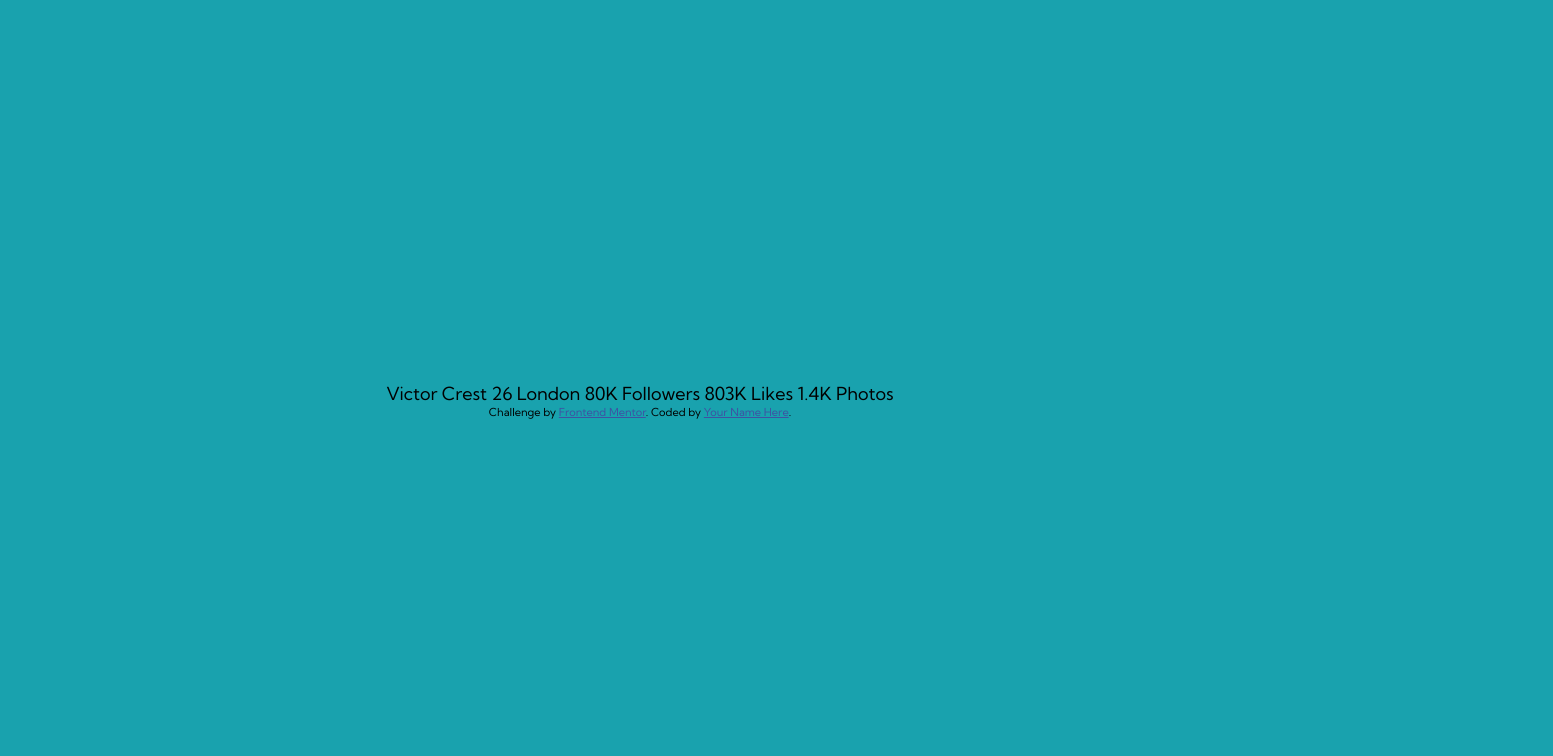
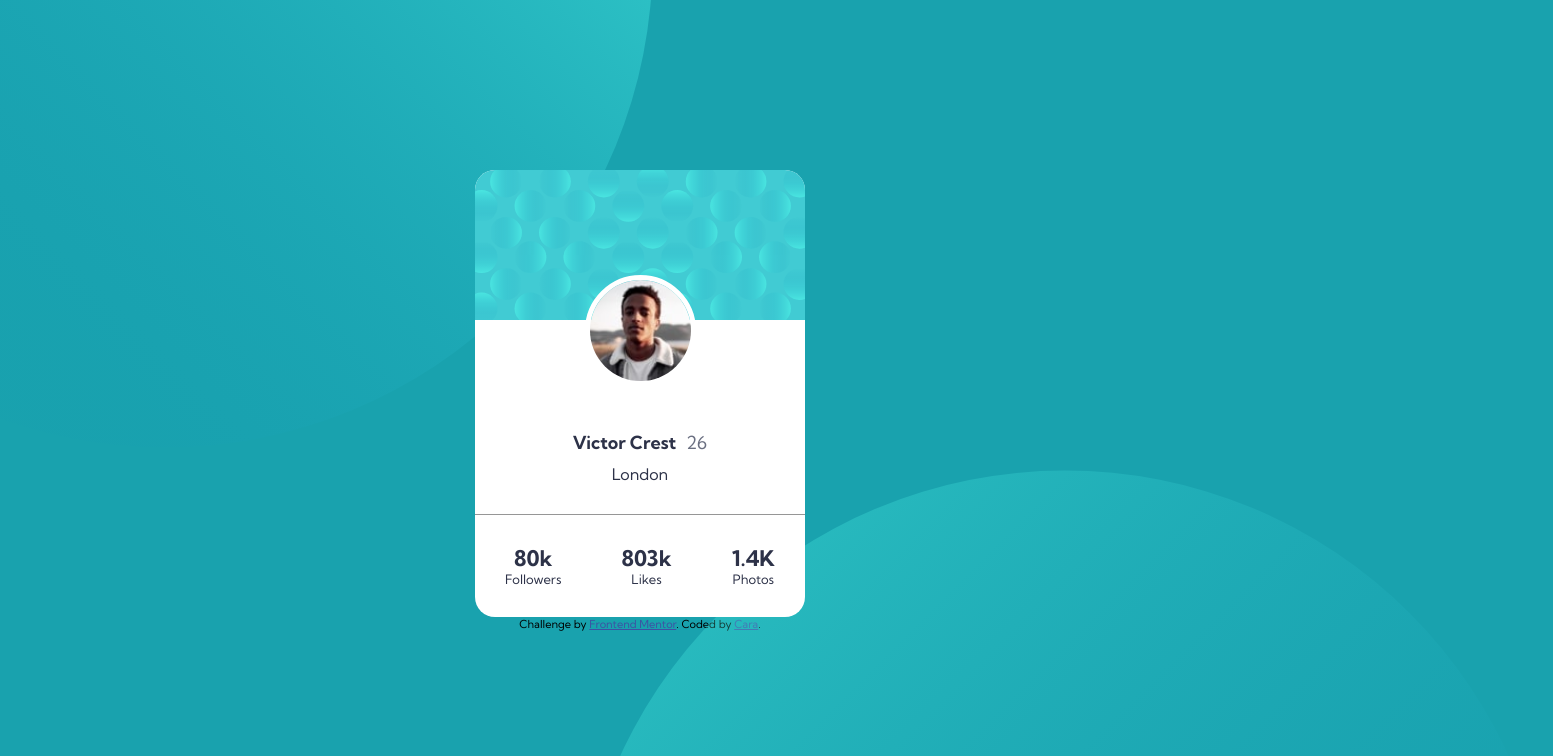
Before and after one commit to Tanthiel50/Frontend-mentor-challenges, a plain HTML site: page profile-card-component-main/index.html in a window 1280 px wide. Shown: the top 756 px of the page, 1553 px wide, since content can reach past the window. Drawn offline with Linux system fonts and the light colour scheme.

Commit message:
full project

```diff
--- a/profile-card-component-main/index.html
+++ b/profile-card-component-main/index.html
@@ -16,26 +16,47 @@
 
 </head>
 <body>
+  <div class="bubble_background">
+    <img src="./images/bg-pattern-top.svg" class="top_bubble">
+    <img src="./images/bg-pattern-bottom.svg" alt="" class="bottom_bubble">
+  </div>
+
+
   <div class="main_section">
+
     <div class="hero_section">
+      <img src="./images/bg-pattern-card.svg" alt="">
+    </div>
 
+    <div class="profile_picture">
+      <img src="./images/image-victor.jpg" alt="">
     </div>
-    Victor Crest
-    26
-    London
 
-    80K
-    Followers
+    <div class="identity_section">
+      <p class="name_section">Victor Crest</p>
+      <p class="age">26</p>
+    </div>
+      <p class="city">London</p>
 
-    803K
-    Likes
+    <div class="kpi_section">
+      <div id="kpi">
+        <p id="kpi_number">80k</p>
+        <p id="kpi_name">Followers</p>
+      </div>
+      <div id="kpi">
+        <p id="kpi_number">803k</p>
+        <p id="kpi_name">Likes</p>
+      </div>
+      <div id="kpi">
+        <p id="kpi_number">1.4K</p>
+        <p id="kpi_name">Photos</p>
+      </div>
+    </div>
+  </div>
 
-    1.4K
-    Photos
-  </div>
   <div class="attribution">
     Challenge by <a href="https://www.frontendmentor.io?ref=challenge" target="_blank">Frontend Mentor</a>.
-    Coded by <a href="#">Your Name Here</a>.
+    Coded by <a href="https://github.com/Tanthiel50/" target="_blank">Cara</a>.
   </div>
 </body>
 </html>
--- a/profile-card-component-main/style.css
+++ b/profile-card-component-main/style.css
@@ -8,9 +8,10 @@
     --dark_gray:hsl(0, 0%, 59%);
 
     /* padding */
+    --half_padding: 50%;
     --large_padding: 30px;
     --medium_padding: 20px;
-    --small_padding: 15px;
+    --small_padding: 10px;
 }
 
 *{
@@ -32,7 +33,116 @@ html{
 
 body{
     font-size: 18px;
+    height: 100%;
+    display: flex;
+    flex-direction: column;
+    align-items: center;
+    justify-content: center;
 }
+
+.bubble_background{
+    position: relative;
+    width: 100%;
+    /* height: 100vh; */
+}
+
+.top_bubble{
+    position: absolute;
+    left: -800px;
+    top: -700px;
+    z-index: 1;
+}
+
+.bottom_bubble{
+    position: absolute;
+    left: 100px;
+    top: 300px;
+    z-index: 1;
+}
+
+.main_section{
+    position: relative;
+    z-index: 6;
+    background-color: white;
+    width: 330px;
+    display: flex;
+    flex-direction: column;
+    align-items: center;
+    justify-content: center;
+    border-radius: var(--medium_padding);
+}
+
+.hero_section{
+    position: relative;
+    height: 150px;
+}
+
+.hero_section img{
+    height: 100%;
+    width: 100%;
+    object-fit: cover;
+    border-radius: 20px 20px 0 0;
+}
+
+.profile_picture{
+    position: relative;
+    top: -10%;
+}
+
+.profile_picture img{
+    height: 100%;
+    width: 100%;
+    object-fit: cover;
+    border-radius: var(--half_padding);
+    border: 5px solid white;
+}
+
+.identity_section{
+    display: flex;
+    flex-direction: row;
+    align-content: center;
+    padding-bottom: var(--small_padding);
+    color: var(--dark_grayish_blue);
+}
+
+.name_section{
+    font-weight: 700;
+    font-size: large;
+    padding-right: var(--small_padding);
+    color: var(--very_dark_desaturated_blue);
+}
+
+.city{
+    font-size: medium;
+    color: var(--very_dark_desaturated_blue);
+    padding-bottom: var(--large_padding);
+}
+
+.kpi_section{
+    display: flex;
+    border-top: 1px solid var(--dark_gray);
+    width: 100%;
+    justify-content:space-around;
+    margin-right: var(--medium_padding);
+    margin-left: var(--medium_padding);
+    color: var(--very_dark_desaturated_blue);
+    margin-bottom: var(--large_padding);
+}
+
+#kpi{
+    text-align: center;
+    margin-top: var(--large_padding);
+}
+
+#kpi_number{
+    font-weight: 700;
+    font-size: larger;
+}
+
+#kpi_name{
+    font-size:small;
+}
+
 
 .attribution {
     font-size: 11px; text-align: center;
```
